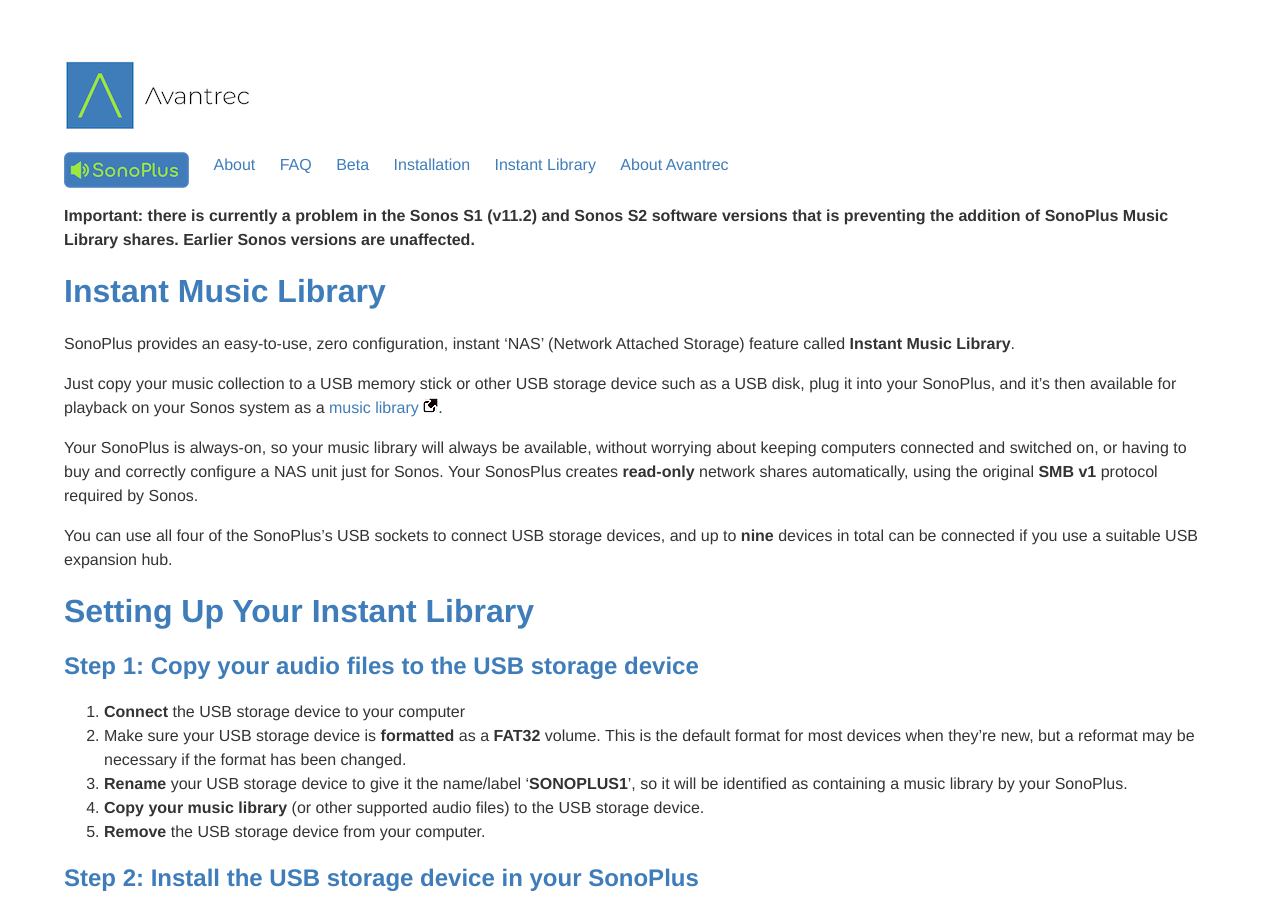
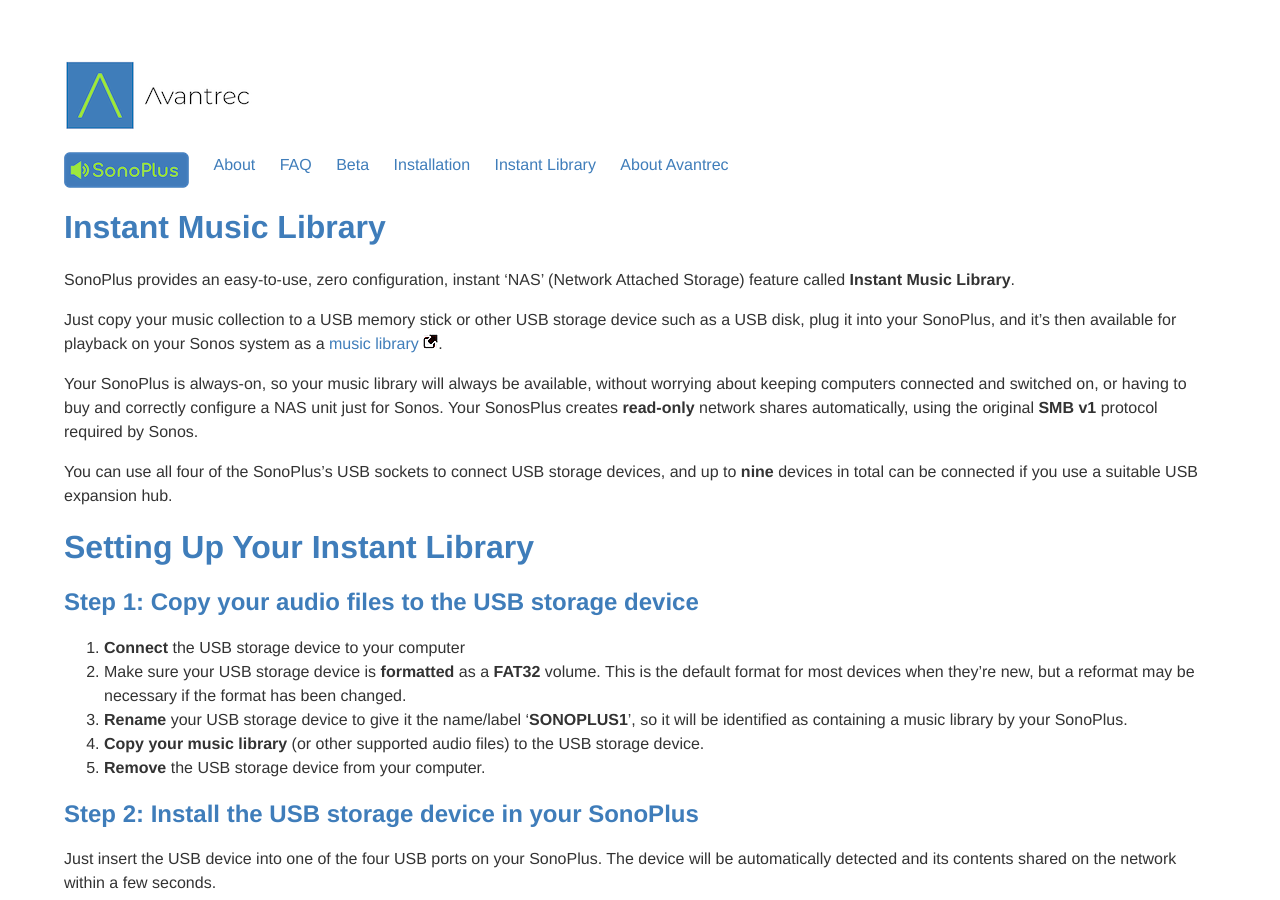
Before and after one commit to avantrec/avantrec.github.io, a Jekyll site: the page built from sonoplus/instantlibrary.md, in a window 1280 px wide and 900 px high. Built offline with Jekyll 4.4.1, drawn with Linux system fonts in a browser that asks for light colours.

Commit message:
Remove NAS warning (fixed)

```diff
--- a/sonoplus/instantlibrary.md
+++ b/sonoplus/instantlibrary.md
@@ -2,8 +2,6 @@
 layout: sonoplus
 title: Instant Music Library
 ---
-
-**Important: there is currently a problem in the Sonos S1 (v11.2) and Sonos S2 software versions that is preventing the addition of SonoPlus Music Library shares. Earlier Sonos versions are unaffected.**
 
 # Instant Music Library
 
```
